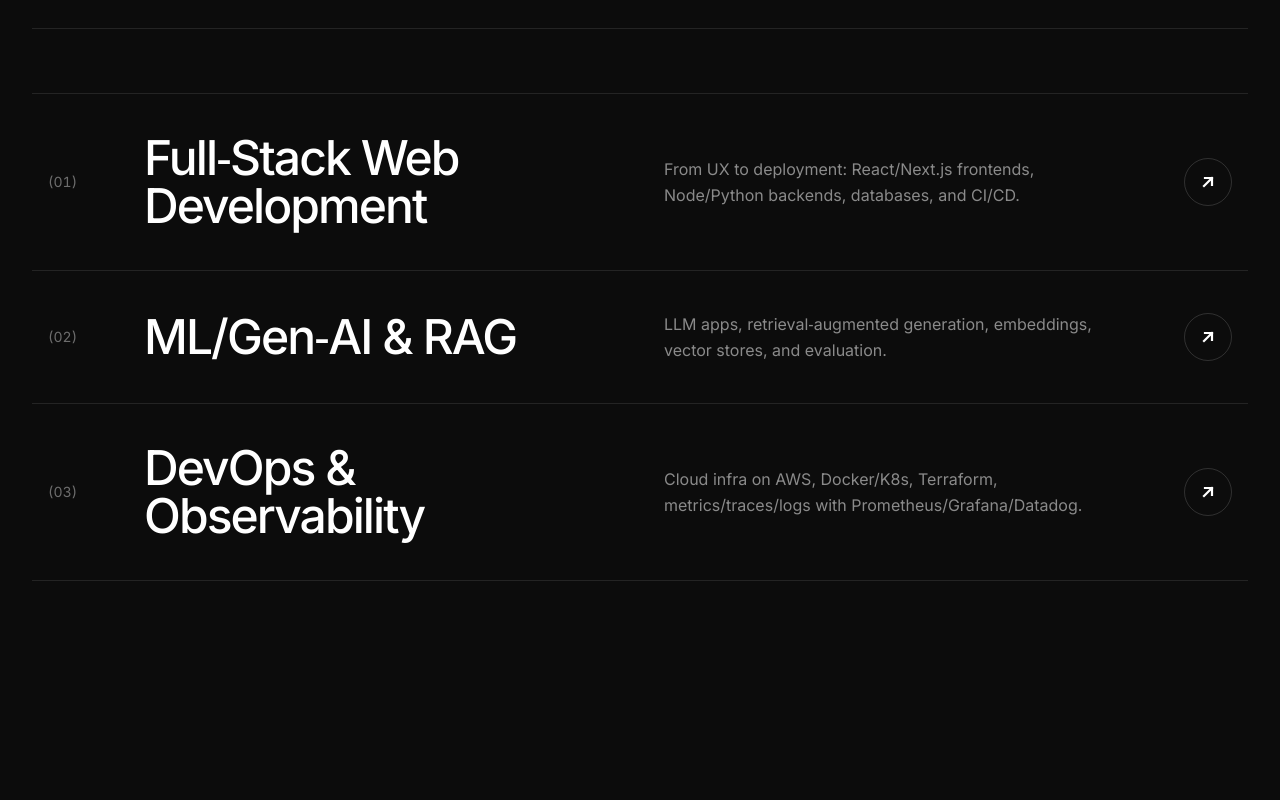
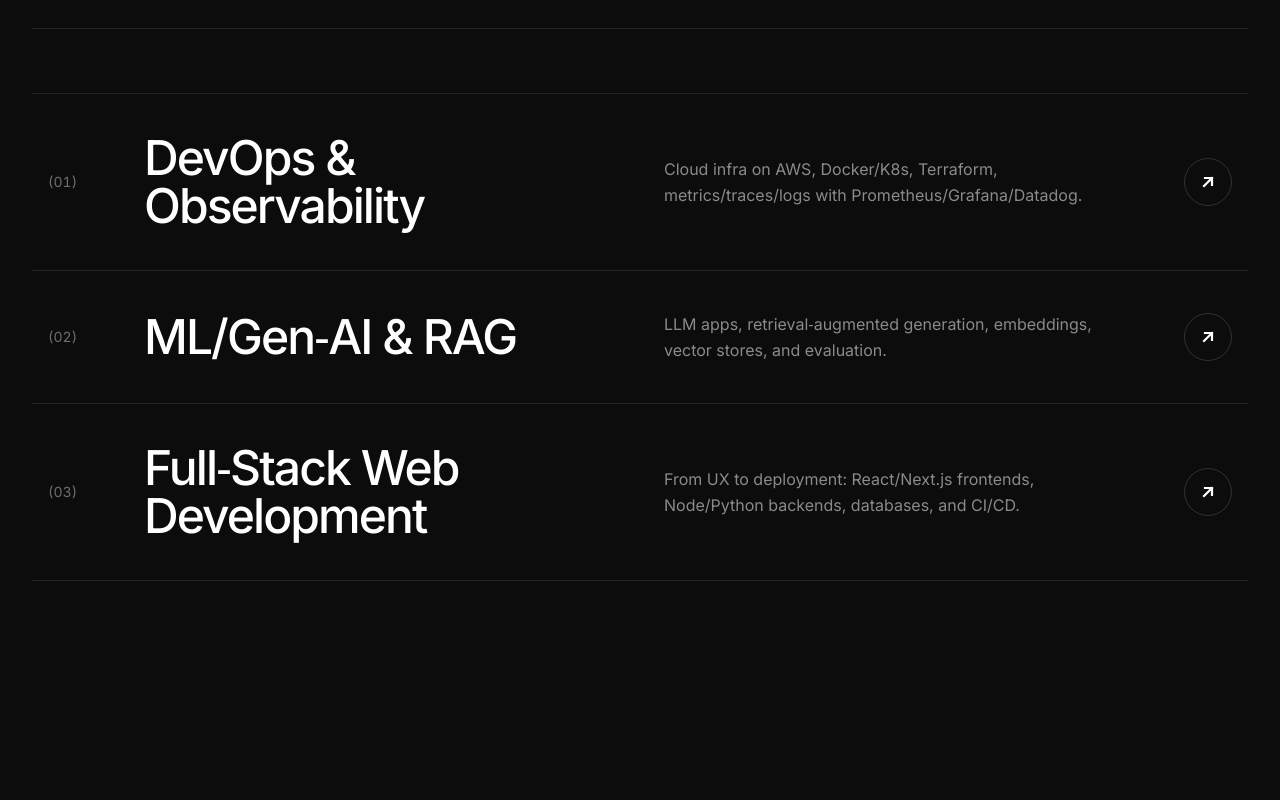
Before and after one commit to bishalde/bishalde.github.io, a Next.js app: page / in a window 1280 px wide. Shown: the part 2600-3400 px from the top of the page. Built offline with nearby package versions, Linux system fonts and the light colour scheme.

Commit message:
Add MemoryBell project, drop Nokia Documents Navigator, reverse services
- MemoryBell replaces NOKIA Documents Navigator with a link to the live site
- Project rows with a link open it in a new tab and show a Live badge
- Services list now shows in reverse order

```diff
--- a/app/data.js
+++ b/app/data.js
@@ -136,10 +136,11 @@ export const profile = {
   ],
   projects: [
     {
-      title: "NOKIA Documents Navigator",
+      title: "MemoryBell",
       description:
-        "RAG platform to navigate and analyze 3GPP standards with multimodal inputs, similarity search, and secure OSS models.",
-      tags: ["RAG", "LLMs", "Vector DB"],
+        "Free reminder service that never lets you miss a birthday or anniversary — personalised SMS and automated phone calls, days ahead.",
+      tags: ["SMS", "Voice Calls", "Reminders"],
+      link: "https://memorybell.vercel.app/",
     },
     {
       title: "Generative AI based Financial Advisor",
--- a/app/sections/Projects.jsx
+++ b/app/sections/Projects.jsx
@@ -51,7 +51,12 @@ export default function Projects() {
               onMouseEnter={() => setHovered(i)}
               className="group border-b border-white/10"
             >
-              <div className="grid gap-3 py-7 sm:grid-cols-[4rem_1fr_auto] sm:items-center sm:gap-8 sm:py-9">
+              <a
+                href={p.link}
+                target={p.link ? "_blank" : undefined}
+                rel={p.link ? "noopener noreferrer" : undefined}
+                className={`grid gap-3 py-7 sm:grid-cols-[4rem_1fr_auto] sm:items-center sm:gap-8 sm:py-9 ${p.link ? "cursor-pointer" : "cursor-default"}`}
+              >
                 <span className="text-sm tabular-nums text-white/40">({String(i + 1).padStart(2, "0")})</span>
                 <div className="min-w-0">
                   <h3
@@ -60,6 +65,11 @@ export default function Projects() {
                     } group-hover:translate-x-3 group-hover:italic`}
                   >
                     {p.title}
+                    {p.link && (
+                      <span className="ml-3 inline-block translate-y-[-0.35em] rounded-full border border-orange-400/40 px-2 py-0.5 align-middle text-[11px] font-normal not-italic tracking-normal text-orange-400">
+                        Live
+                      </span>
+                    )}
                   </h3>
                   <p className="mt-3 max-w-xl text-sm leading-relaxed text-muted-foreground lg:hidden">{p.description}</p>
                 </div>
@@ -77,7 +87,7 @@ export default function Projects() {
                     className="ml-2 hidden h-5 w-5 text-orange-400 opacity-0 transition-all duration-300 group-hover:opacity-100 sm:inline-block"
                   />
                 </div>
-              </div>
+              </a>
             </motion.li>
           ))}
         </ul>
--- a/app/sections/Services.jsx
+++ b/app/sections/Services.jsx
@@ -16,7 +16,7 @@ export default function Services() {
       subtitle="End-to-end engineering — from the first commit to production monitoring."
     >
       <ul className="border-t border-white/10">
-        {profile.services.map((s, i) => (
+        {[...profile.services].reverse().map((s, i) => (
           <motion.li
             key={s.title}
             initial={{ opacity: 0, y: 24 }}
```
